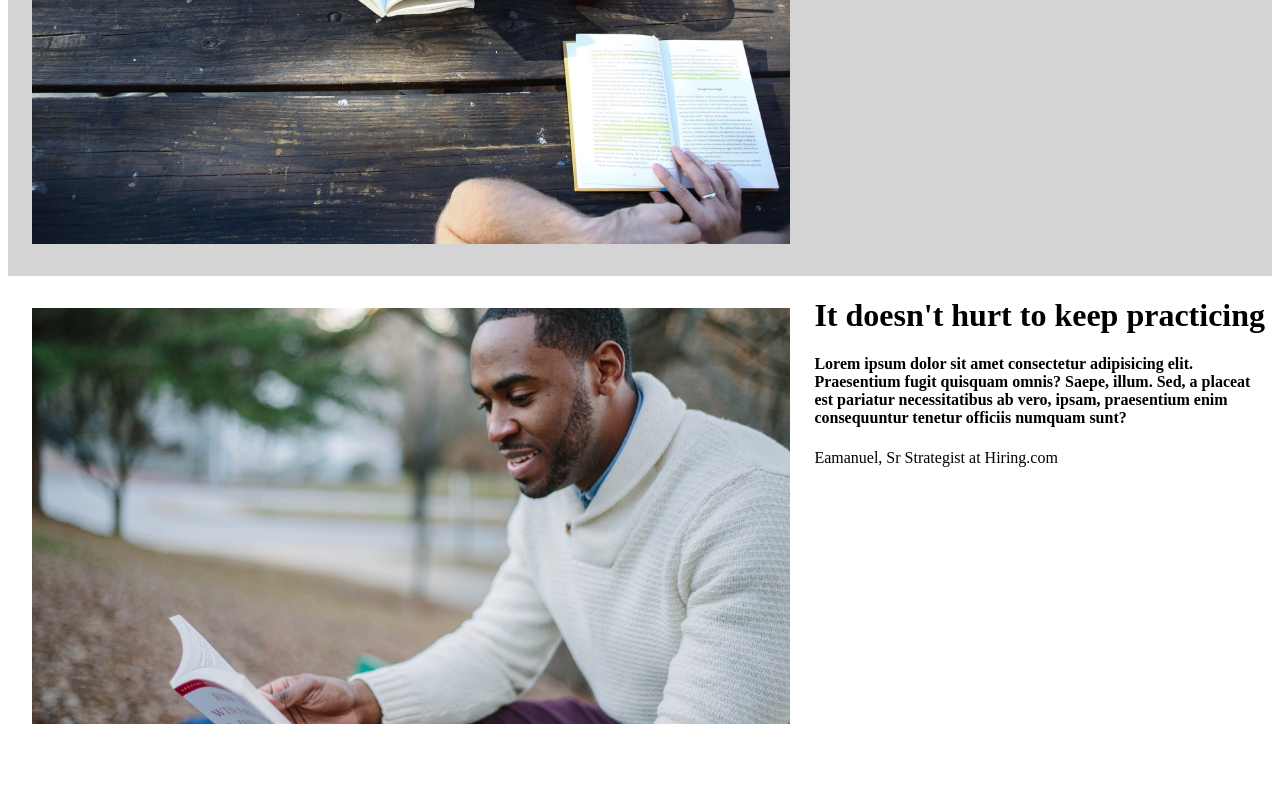
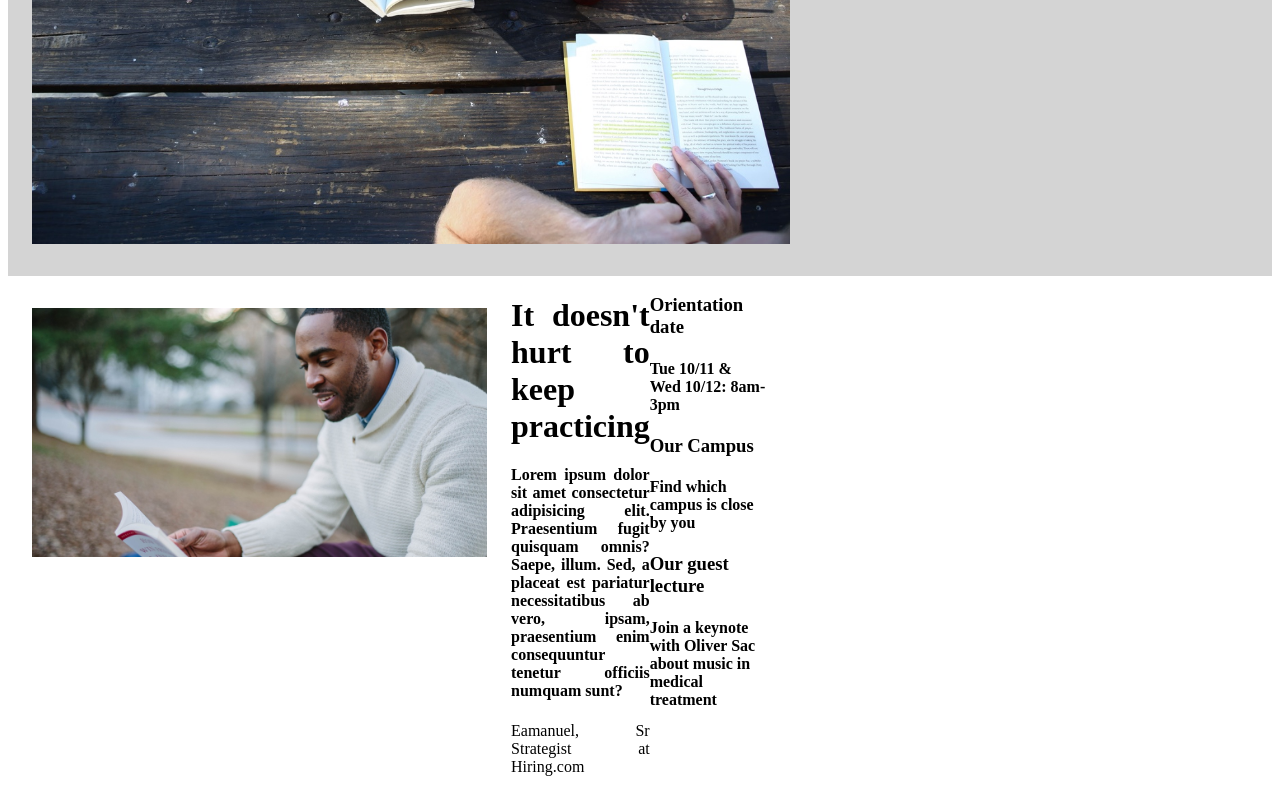
Before and after one commit to gmalazarte/Colmar-Academy, a plain HTML site: page index.html in a window 1280 px wide. Shown: the part 421-1221 px from the top of the page. Before the commit the page ends 1185 px from the top, so only its background shows below. Drawn offline with Linux system fonts and the light colour scheme.

Commit message:
added container3 for section 2

```diff
--- a/index.html
+++ b/index.html
@@ -35,5 +35,18 @@
         <h4>Lorem ipsum dolor sit amet consectetur adipisicing elit. Praesentium fugit quisquam omnis? Saepe, illum. Sed, a placeat est pariatur necessitatibus ab vero, ipsam, praesentium enim consequuntur tenetur officiis numquam sunt?</h4>
         <p>Eamanuel, Sr Strategist at Hiring.com</p>
     </div>
-  </div>
+ <div class="container3">
+    <div class="orientation">
+        <h3>Orientation date</h3>
+        <h4>Tue 10/11 & Wed 10/12: 8am-3pm</h4>
+    </div>
+    <div class="campus">
+        <h3>Our Campus</h3>
+        <h4>Find which campus is close by you</h4>
+    </div>
+    <div class="lecture">
+        <h3>Our guest lecture</h3>
+        <h4>Join a keynote with Oliver Sac about music in medical treatment</h4>
+    </div>
+ </div>
 </body>
--- a/resources/css/style.css
+++ b/resources/css/style.css
@@ -57,6 +57,7 @@ li {
 /*Section 2*/
 .container2 {
     display: flex;
+    max-width: 60%;
   }
   .container2--image1 {
       max-width: 60%;
@@ -66,5 +67,11 @@ li {
   }
   .container2--text {
     flex: 1 1 auto;
+    text-align: justify;
+    width: 60%;
 
 }
+.container3 {
+    max-width: 40%;
+    align-content:flex-start;
+}
```
